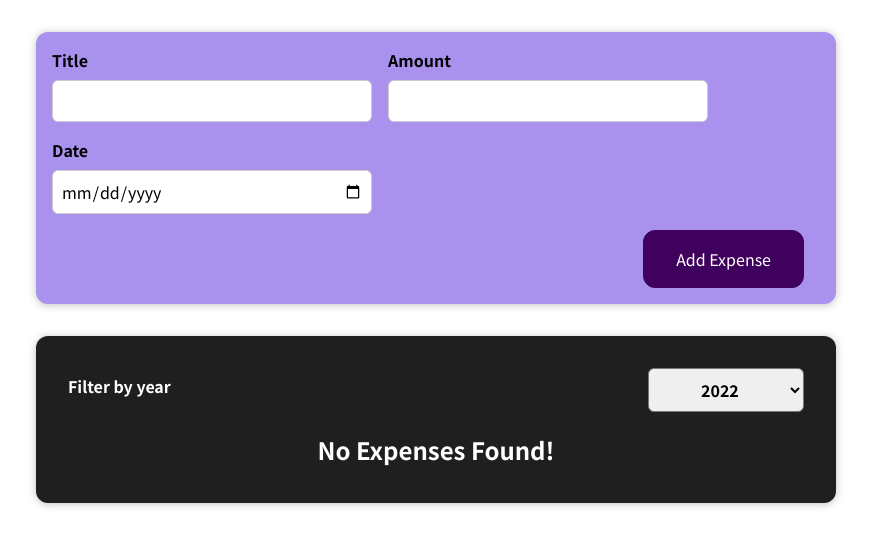
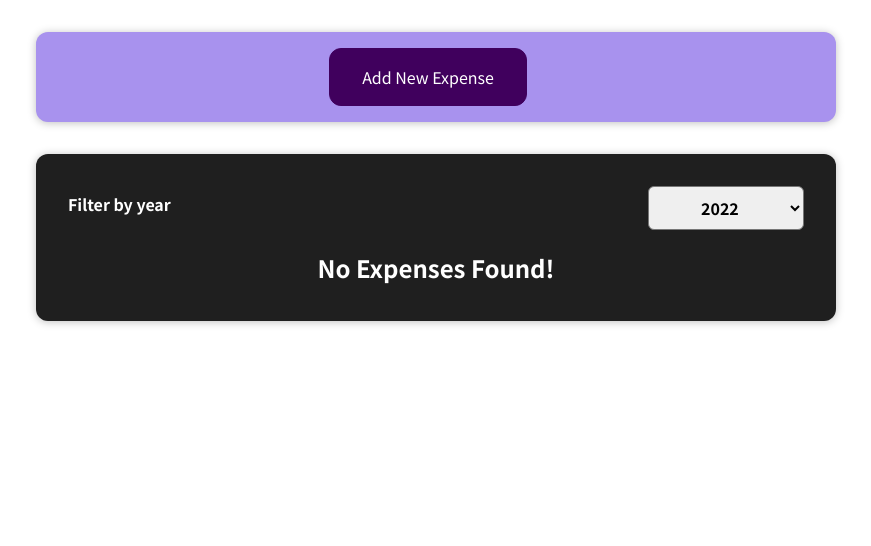
Before and after one commit to saurabh-damde/react-course, a React (Create React App) app: page / in a window 1280 px wide. Shown: the top 546 px of the page, without its empty margins (204-1075 px from the left). Built offline with nearby package versions, Linux system fonts and the light colour scheme.

Commit message:
Make the form dynamic

```diff
--- a/src/components/NewExpense/ExpenseForm.js
+++ b/src/components/NewExpense/ExpenseForm.js
@@ -69,6 +69,9 @@
         </div>
       </div>
       <div className="new-expense__actions">
+        <button type="button" onClick={props.onCancelClick}>
+          Cancel
+        </button>
         <button type="submit">Add Expense</button>
       </div>
     </form>
--- a/src/components/NewExpense/NewExpense.js
+++ b/src/components/NewExpense/NewExpense.js
@@ -1,3 +1,4 @@
+import React, { useState } from "react";
 import "./NewExpense.css";
 import ExpenseForm from "./ExpenseForm";
 
@@ -8,11 +9,28 @@
       id: Math.random().toString(),
     };
     props.onAddExpense(expense);
+    setShowForm(false);
+  };
+
+  const [showForm, setShowForm] = useState(false);
+
+  const showFormHandler = () => {
+    setShowForm(true);
+  };
+
+  const hideFormHandler = () => {
+    setShowForm(false);
   };
 
   return (
     <div className="new-expense">
-      <ExpenseForm onSaveExpenseData={saveExpenseDataHandler} />
+      {!showForm && <button onClick={showFormHandler}>Add New Expense</button>}
+      {showForm && (
+        <ExpenseForm
+          onCancelClick={hideFormHandler}
+          onSaveExpenseData={saveExpenseDataHandler}
+        />
+      )}
     </div>
   );
 };
```
